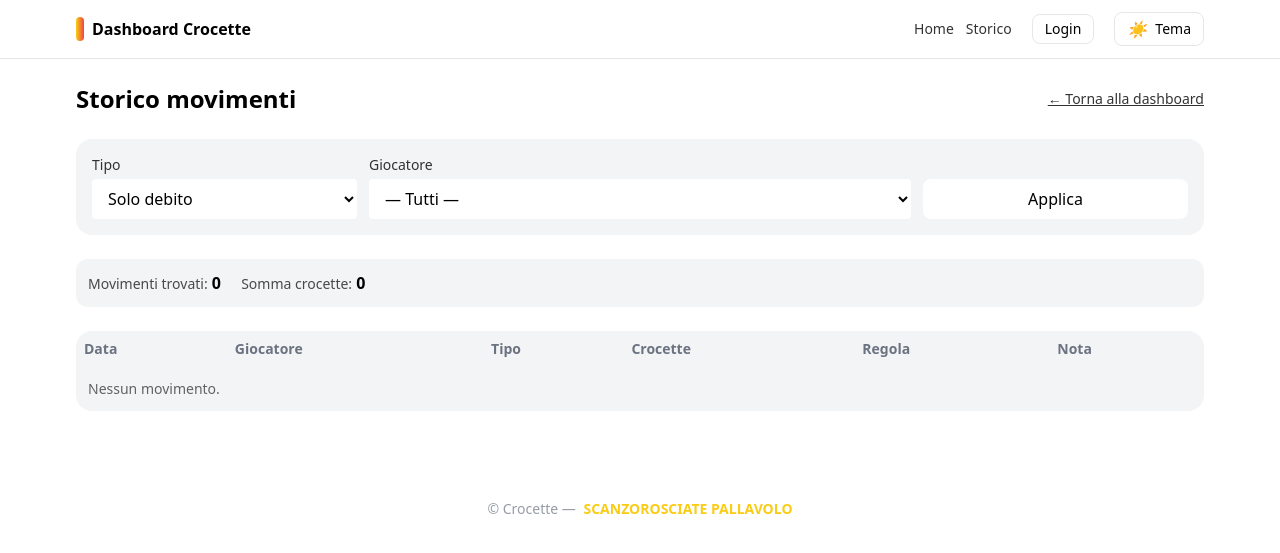
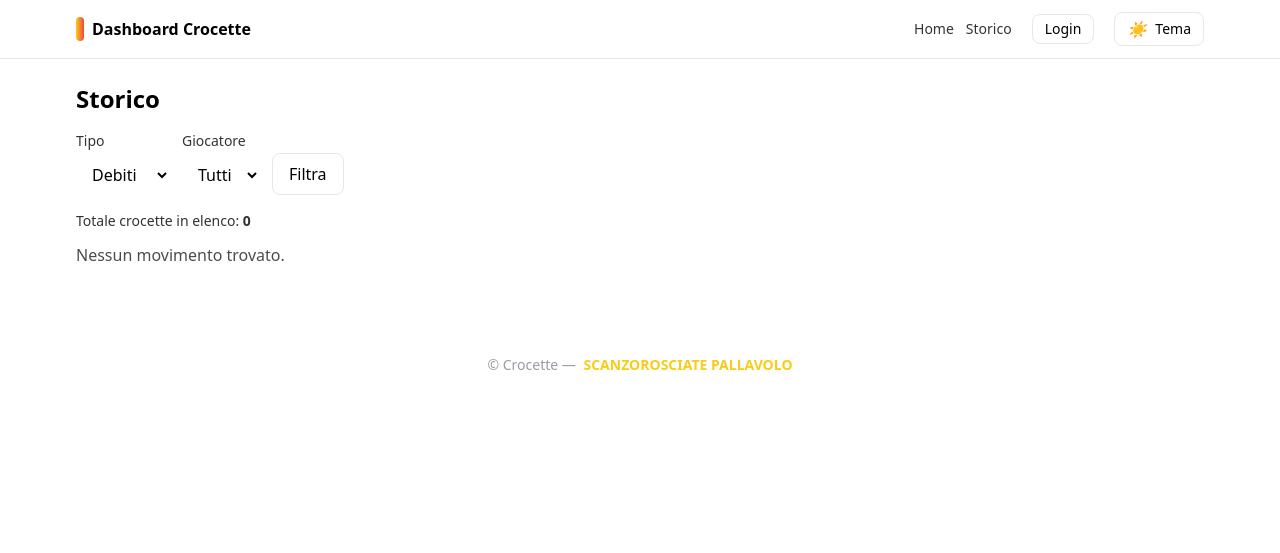
Before and after one commit to atomikboom/crocette_scanzo, a FastAPI app: page /storico in a window 1280 px wide. Shown: the top 553 px of the page. Run offline with FastAPI, Linux system fonts and the light colour scheme; some libraries are stand-ins or nearby versions.

Commit message:
Update history.html

```diff
--- a/app/templates/history.html
+++ b/app/templates/history.html
@@ -1,66 +1,36 @@
 {% extends "base.html" %}
+{% block title %}Storico — Crocette{% endblock %}
+
 {% block content %}
-<div class="max-w-6xl mx-auto space-y-6">
-  <div class="flex items-center justify-between">
-    <h1 class="text-2xl font-bold">Storico movimenti</h1>
-    <a href="/" class="text-sm underline opacity-80">← Torna alla dashboard</a>
-  </div>
+<h1 class="text-2xl font-bold mb-4">Storico</h1>
 
-  <!-- Filtri -->
-  <form method="get" action="/storico" class="p-4 rounded-2xl bg-neutral-800 grid md:grid-cols-4 gap-3 items-end">
+<form method="get" action="/storico" class="flex flex-wrap gap-3 items-end mb-4">
   <div>
     <label class="block text-sm opacity-80 mb-1">Tipo</label>
-      <select name="kind" class="w-full px-3 py-2 rounded bg-neutral-900">
-        <option value="debit"  {% if kind=='debit' %}selected{% endif %}>Solo debito</option>
-        <option value="credit" {% if kind=='credit' %}selected{% endif %}>Solo credito</option>
-        <option value="all"    {% if kind not in ['debit','credit'] %}selected{% endif %}>Entrambi</option>
+    <select name="kind" class="px-3 py-2 rounded bg-neutral-900">
+      <option value="" {{ '' == kind and 'selected' or '' }}>Tutti</option>
+      <option value="debit" {{ 'debit' == kind and 'selected' or '' }}>Debiti</option>
+      <option value="credit" {{ 'credit' == kind and 'selected' or '' }}>Crediti</option>
     </select>
   </div>
-    <div class="md:col-span-2">
+  <div>
     <label class="block text-sm opacity-80 mb-1">Giocatore</label>
-      <select name="member_id" class="w-full px-3 py-2 rounded bg-neutral-900">
-        <option value="">— Tutti —</option>
+    <select name="member_id" class="px-3 py-2 rounded bg-neutral-900">
+      <option value="">Tutti</option>
       {% for m in members %}
-        <option value="{{ m.id }}" {% if member_id and m.id == member_id %}selected{% endif %}>{{ m.name }}</option>
+      <option value="{{ m.id }}" {{ member_id == m.id and 'selected' or '' }}>{{ m.name }}</option>
       {% endfor %}
     </select>
   </div>
-    <div>
-      <button class="w-full px-4 py-2 rounded-lg bg-neutral-900 hover:bg-neutral-700">Applica</button>
-    </div>
+  <button class="px-4 py-2 rounded-lg border border-neutral-700 hover:border-team">Filtra</button>
 </form>
 
-  <!-- Totale -->
-  <div class="p-3 rounded-xl bg-neutral-800">
-    <span class="text-sm opacity-70">Movimenti trovati:</span>
-    <b>{{ moves|length }}</b>
-    <span class="ml-4 text-sm opacity-70">Somma crocette:</span>
-    <b>{{ total }}</b>
+<div class="mb-3 text-sm opacity-80">
+  Totale crocette in elenco: <b>{{ total }}</b>
 </div>
 
-  <!-- Tabella -->
-  <div class="overflow-x-auto rounded-2xl bg-neutral-800">
-    <table class="w-full text-sm">
-      <thead class="text-neutral-400">
-        <tr>
-          <th class="text-left p-2">Data</th>
-          <th class="text-left p-2">Giocatore</th>
-          <th class="text-left p-2">Tipo</th>
-          <th class="text-left p-2">Crocette</th>
-          <th class="text-left p-2">Regola</th>
-          <th class="text-left p-2">Nota</th>
-        </tr>
-      </thead>
-      <tbody>
+<ul class="space-y-2">
   {% for m in moves %}
-        <tr class="border-t border-neutral-700">
-          <td class="p-2 whitespace-nowrap">{{ m.created_at.strftime('%d/%m/%Y %H:%M') }}</td>
-          <td class="p-2">{{ m.member.name }}</td>
-          <td class="p-2">{{ 'debito' if m.kind == 'debit' else 'credito' }}</td>
-          <td class="p-2">{{ m.crocette }}</td>
-          <td class="p-2">{% if m.rule %}{{ m.rule.title }}{% else %}—{% endif %}</td>
-          <td class="p-2">{% if m.note %}{{ m.note }}{% else %}—{% endif %}</td>
-        </tr>
   <li class="p-2 rounded bg-neutral-900 flex justify-between items-center">
     <span>
       <b>{{ m.member.name }}</b> — {{ 'debito' if m.kind == 'debit' else 'credito' }}
@@ -76,7 +46,6 @@
       <form method="post" action="/movements/delete"
             onsubmit="return confirm('Eliminare definitivamente questo movimento?');">
         <input type="hidden" name="movement_id" value="{{ m.id }}">
-      <!-- ritorna alla stessa pagina con gli stessi filtri -->
         <input type="hidden" name="next"
                value="/storico?kind={{ kind }}{% if member_id %}&member_id={{ member_id }}{% endif %}">
         <button class="px-2 py-1 rounded border border-neutral-700 text-xs hover:border-team" title="Elimina">
@@ -86,13 +55,8 @@
       {% endif %}
     </span>
   </li>
-
+  {% else %}
+  <li class="opacity-70">Nessun movimento trovato.</li>
   {% endfor %}
-        {% if moves|length == 0 %}
-        <tr><td class="p-3 opacity-60" colspan="6">Nessun movimento.</td></tr>
-        {% endif %}
-      </tbody>
-    </table>
-  </div>
-</div>
+</ul>
 {% endblock %}
```
Lines whose indentation alone changed are shown as unchanged.
